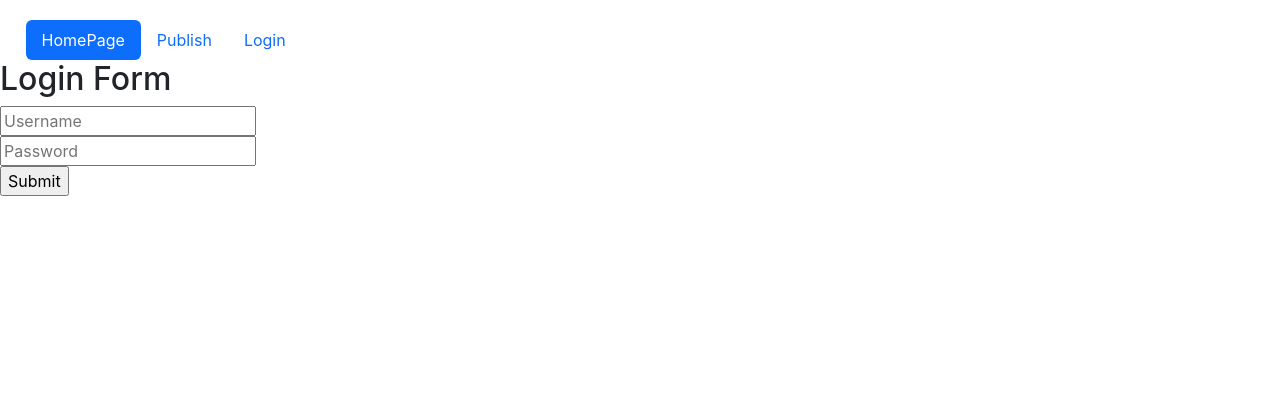
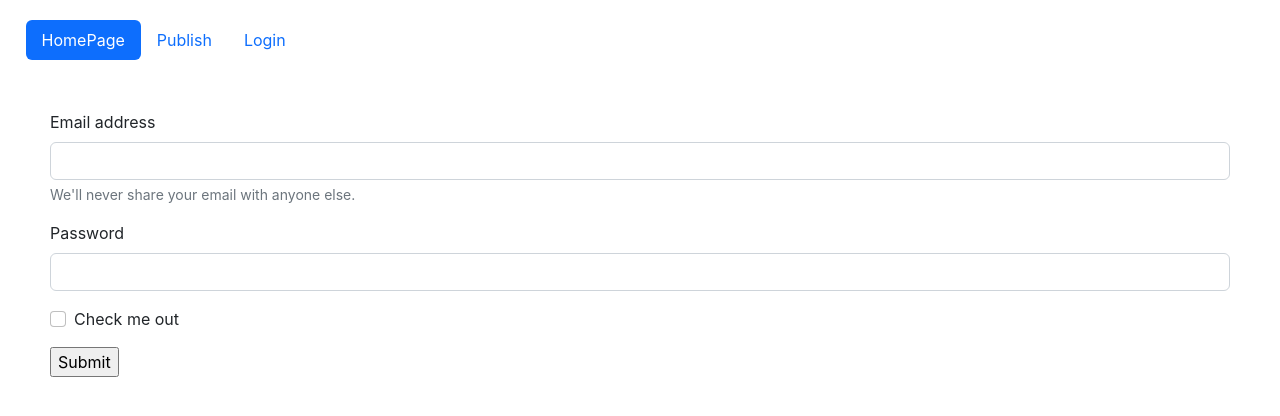
Before and after one commit to Juddymwai/The-Blog-HUB, a React (Create React App) app: page /login in a window 1280 px wide. Shown: the top 416 px of the page. Built offline with nearby package versions, Linux system fonts and the light colour scheme.

Commit message:
adds styling for the login form

```diff
--- a/src/components/Login.js
+++ b/src/components/Login.js
@@ -3,29 +3,26 @@ import {Link} from "react-router-dom"
 
 function Login (){
     return (
-        <div>
-            <h2>Login Form</h2>
+        <div style={{margin: 50+ "px"}}>
             <form>
-                <div>
-                    <input type="text" name="username" placeholder="Username" required/>
-
+                <div class="mb-3">
+                    <label for="exampleInputEmail1" class="form-label">Email address</label>
+                    <input type="email" class="form-control" id="exampleInputEmail1" aria-describedby="emailHelp" required/>
+                    <div id="emailHelp" class="form-text">We'll never share your email with anyone else.</div>
                 </div>
-                <div>
-                    <input type="password" name="password" placeholder="Password" required />
-
+                <div class="mb-3">
+                    <label for="exampleInputPassword1" class="form-label">Password</label>
+                    <input type="password" class="form-control" id="exampleInputPassword1" required/>
                 </div>
-                <div>
-                    <Link to="/publish"><input type="submit" value="Submit"/> </Link>
-
+                <div class="mb-3 form-check">
+                    <input type="checkbox" class="form-check-input" id="exampleCheck1"/>
+                    <label class="form-check-label" for="exampleCheck1">Check me out</label>
                 </div>
-
+                <Link to="/publish"><input type="submit" value="Submit" required/> </Link>
             </form>
+        </div>
 
 
-
-
-
-        </div>
 
     )
 }
```
